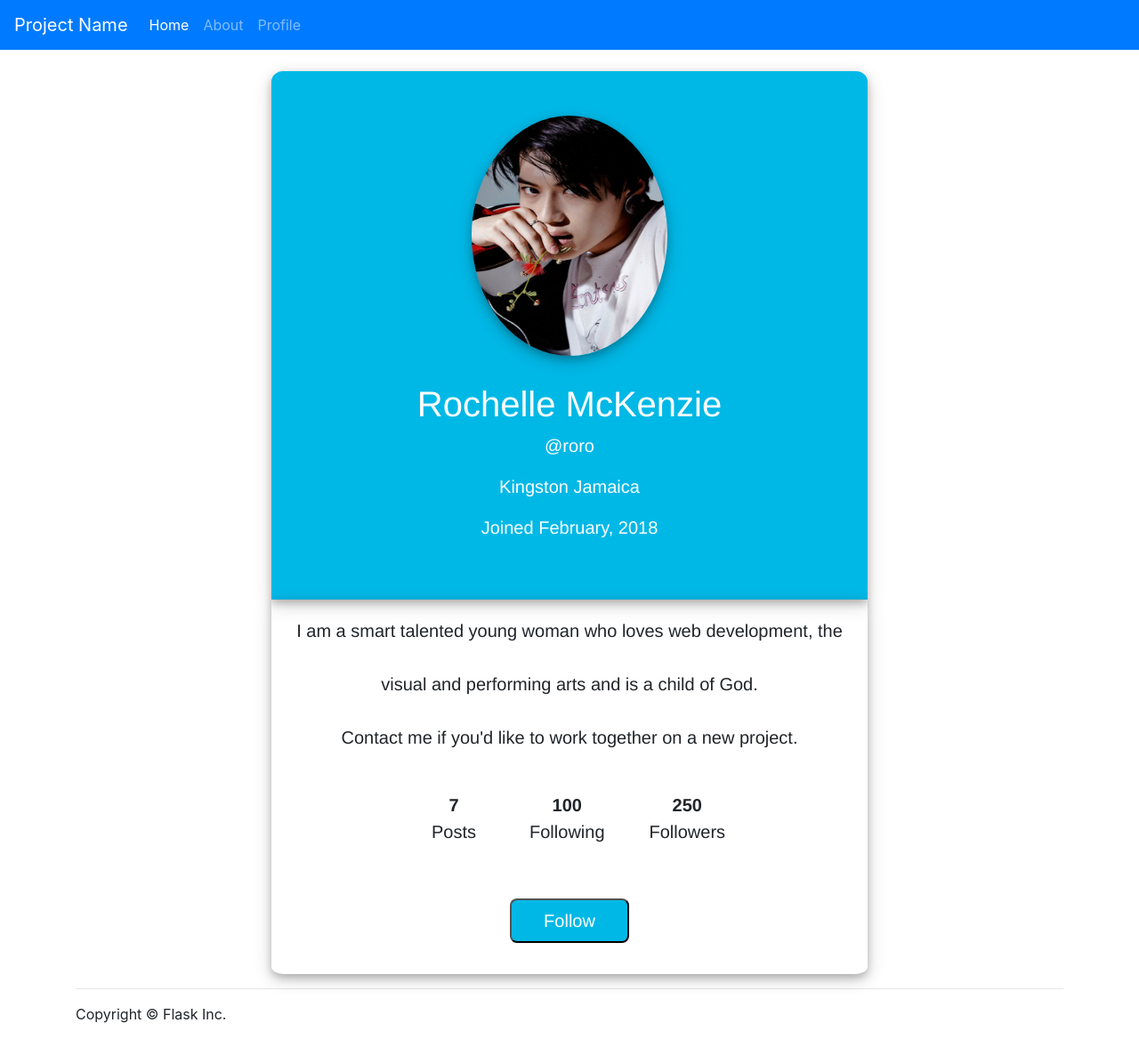
After one commit to RoroMcky/info3180-lab2, a Flask app: page /profile in a window 1280 px wide. The commit adds this page. Shown: the whole page at 89% size. Run offline with Flask 2, Linux system fonts and the light colour scheme; some libraries are stand-ins or nearby versions.

Commit message:
initial commit

```diff
--- a/app/static/css/app.css
+++ b/app/static/css/app.css
@@ -1,3 +1,73 @@
 body {
     padding-top: 5rem;
 }
+.prof
+{
+text-align: center;
+background-color:#00b8e6;
+margin-left: 220px;
+margin-right:220px;
+padding-top: 50px;
+padding-bottom:50px;
+font-family:helvetica;
+color:white;
+border-top-right-radius:2%;
+border-top-left-radius: 2%;
+font-size:20px;
+box-shadow: 0 4px 8px 0 rgba(0, 0, 0, 0.2), 0 6px 20px 0 rgba(0, 0, 0, 0.19);
+}
+img
+{
+border-radius:100%;
+width:220px;
+height:270px;
+box-shadow: 0 4px 8px 0 rgba(0, 0, 0, 0.2), 0 6px 20px 0 rgba(0, 0, 0, 0.19);
+}
+.bio
+{
+text-align:center;
+padding-top:20px;
+font-family:helvetica;
+font-size:20px;
+box-shadow: 0 4px 8px 0 rgba(0, 0, 0, 0.2), 0 6px 20px 0 rgba(0, 0, 0, 0.19);
+margin-left: 220px;
+margin-right:220px;
+padding-bottom:30px;
+border-bottom-left-radius:2%;
+border-bottom-right-radius:2%
+}
+#post
+{
+padding-right:50px;
+padding-left:50px;
+float:left;
+margin-left:130px;
+margin-right:0px;
+}
+#following
+{
+padding-right:80px;
+padding-left:10px;
+float:left;
+margin-right:60px;
+margin-left:0px;
+}
+#followers
+{
+padding-right:50px;
+padding-left:50px;
+float:left;
+margin-right:100px;
+margin-left:-140px;
+}
+button
+{
+    background-color:#00b8e6;
+	margin-bottom: 5px;
+	margin-top: 30px;
+	color:white;
+	font-family: helvetica;
+	width:20%;
+    height: 50px;
+    border-radius: 8px;
+}
--- a/app/templates/header.html
+++ b/app/templates/header.html
@@ -12,6 +12,9 @@
       <li class="nav-item">
         <a class="nav-link" href="{{ url_for('about') }}">About</a>
       </li>
+      <li>
+        <a class="nav-link" href="{{ url_for('profile') }}">Profile</a>
+        </li>
     </ul>
   </div>
 </nav>
--- /dev/null
+++ b/app/templates/profile.html
@@ -0,0 +1,30 @@
+{% extends "base.html" %}
+
+{% block main %}
+<html>
+	 <div class="prof">
+    <head>
+         <link rel="stylesheet"href='app.css'>
+        <img src = "{{ url_for('static', filename ='taemin.jpg')}}" />
+    </head>
+    <br>
+    <br>
+    <h1>Rochelle McKenzie</h1>
+    <p>@roro</p>
+    <p>Kingston Jamaica</p>
+    <p>{{date}}</p>
+    </div>
+    <div class="bio"
+    <p>I am a smart talented young woman who loves web development, the <br><br>
+    visual and performing arts and is a child of God.<br><br>Contact me if you'd like to work together on a new project.</p>
+    <br>
+    <div id='post'><strong>7</strong><br>Posts</div>
+    <div id='following'><strong>100</strong><br> Following</div>
+    <div id='followers'><strong>250</strong> <br>Followers</div>
+    <br><br><br>
+     <button type="button">Follow</button>
+     </div>
+
+</html>
+
+{% endblock %}
--- a/app/views.py
+++ b/app/views.py
@@ -7,6 +7,7 @@ This file creates your application.
 
 from app import app
 from flask import render_template, request, redirect, url_for, flash
+import datetime
 
 
 ###
@@ -24,11 +25,12 @@ def about():
     """Render the website's about page."""
     return render_template('about.html', name="Mary Jane")
 
-
+@app.route('/profile')
+def profile():
+    return render_template('profile.html',date = format_date_joined())
 ###
 # The functions below should be applicable to all Flask apps.
 ###
-
 @app.route('/<file_name>.txt')
 def send_text_file(file_name):
     """Send your static text file."""
@@ -47,6 +49,10 @@ def add_header(response):
     response.headers['Cache-Control'] = 'public, max-age=0'
     return response
 
+def format_date_joined():
+    date_joined = datetime.date(2018, 2, 11)
+    date = "Joined "  + date_joined.strftime("%B, %Y")
+    return date
 
 @app.errorhandler(404)
 def page_not_found(error):
```
Also changed, not shown: app/static/mee.jpg (added), app/static/taemin.jpg (added).
